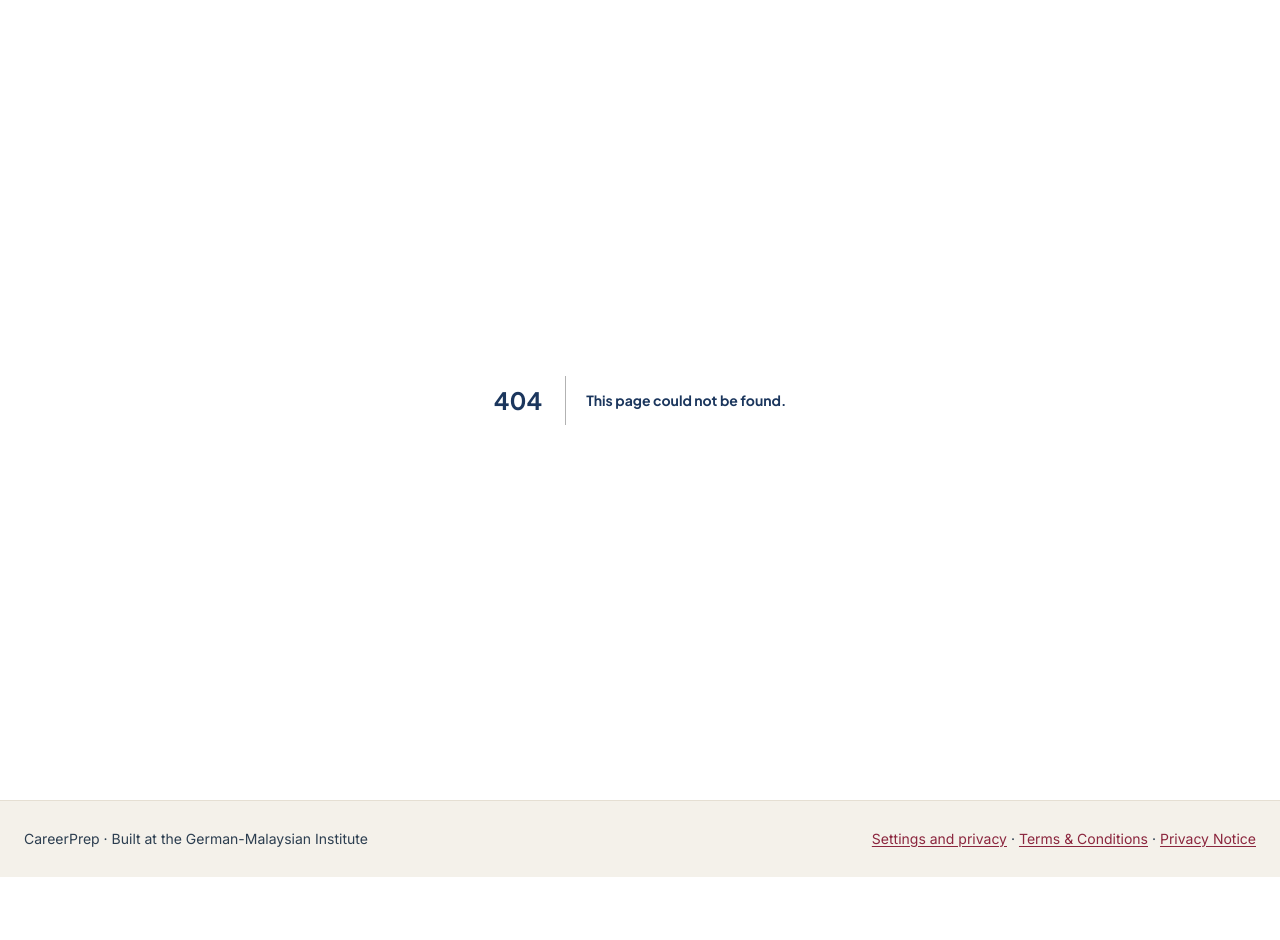
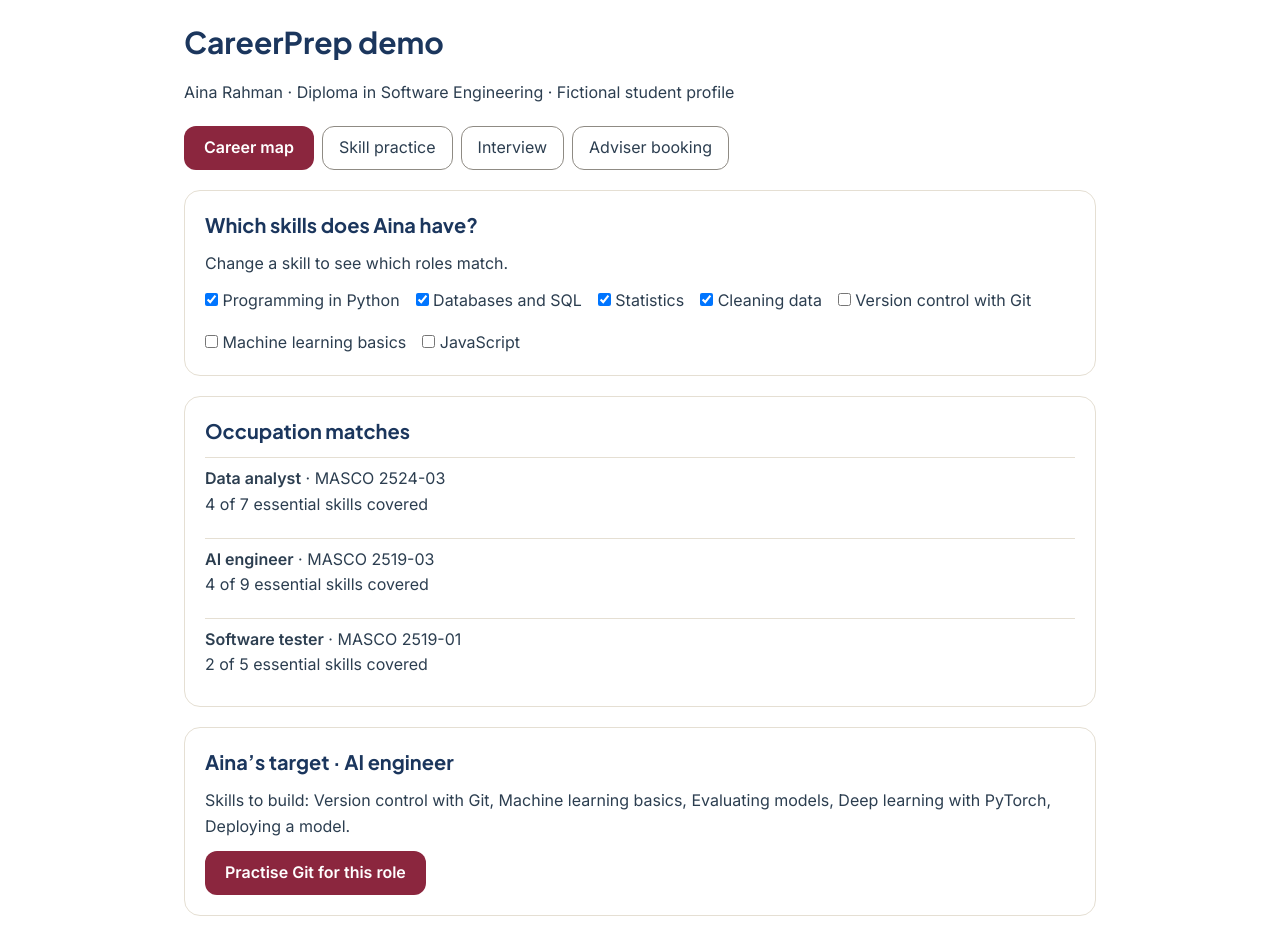
Before and after one commit to muhammadfaizsyahmimohdrohaizad-maker/DSIG-Team-Education-and-Human-Development, a Next.js app: page /careerprep/demo in a window 1280 px wide. Before the commit this address had no page. Shown: the top 940 px of the page. Before the commit the page ends 877 px from the top, so only its background shows below. Built offline with nearby package versions, Linux system fonts and the light colour scheme.

Commit message:
Make a fictional CareerPrep walkthrough available to visitors

```diff
--- /dev/null
+++ b/app/(public)/demo/page.tsx
@@ -0,0 +1,41 @@
+"use client";
+
+import { useState } from "react";
+import Link from "next/link";
+import roles from "@/content/reference/occupations.json";
+import skills from "@/content/reference/skills.json";
+import git from "@/content/lessons/git.json";
+import interview from "@/content/interview/2519-03.json";
+import { Panel, WorkspacePage } from "@/components/workspace-page";
+
+const stages = ["Career map", "Skill practice", "Interview", "Adviser booking"];
+const button = "min-h-11 rounded-button bg-maroon px-5 font-semibold text-white";
+const labels = new Map(skills.map(skill => [skill.key, skill.label_en]));
+const starter = ["python", "sql", "statistics", "data-cleansing"];
+const question = git.check[0]!;
+const prompt = interview.questions[0]!;
+
+export default function Demo() {
+  const [step, setStep] = useState(0);
+  const [known, setKnown] = useState(starter);
+  const [choice, setChoice] = useState("");
+  const [answer, setAnswer] = useState("");
+  const [review, setReview] = useState(false);
+  const [time, setTime] = useState("Tuesday at 10 am");
+  const [booked, setBooked] = useState(false);
+  const ranked = roles.map(role => ({role, covered:role.essential_skills.filter(s=>known.includes(s))}))
+    .sort((a,b)=>b.covered.length/b.role.essential_skills.length-a.covered.length/a.role.essential_skills.length);
+  const role = roles[0]!;
+  const missingPoint = prompt.rubric.keyPoints.find(point=>!point.words.some(word=>answer.toLowerCase().includes(word.toLowerCase())));
+  return <WorkspacePage title="CareerPrep demo">
+    <p>Aina Rahman · Diploma in Software Engineering · Fictional student profile</p>
+    <nav aria-label="Demo stages" className="flex flex-wrap gap-2">{stages.map((stage,i)=><button key={stage} aria-current={step===i?"step":undefined} onClick={()=>setStep(i)} className={step===i?button:"min-h-11 rounded-button border border-control px-4"}>{stage}</button>)}</nav>
+    {step===0 && <><Panel><h2 className="text-xl">Which skills does Aina have?</h2><p>Change a skill to see which roles match.</p>
+      <div className="flex flex-wrap gap-4">{[...starter,"git","machine-learning","javascript"].map(s=><label key={s}><input type="checkbox" checked={known.includes(s)} onChange={()=>setKnown(known.includes(s)?known.filter(k=>k!==s):[...known,s])}/> {labels.get(s)}</label>)}</div></Panel>
+      <Panel><h2 className="text-xl">Occupation matches</h2>{ranked.slice(0,3).map(({role:r,covered})=><div key={r.code} className="w-full border-t border-hairline py-2"><strong>{r.title_en}</strong> · MASCO {r.code}<p>{covered.length} of {r.essential_skills.length} essential skills covered</p></div>)}</Panel>
+      <Panel><h2 className="text-xl">Aina’s target · {role.title_en}</h2><p>Skills to build: {role.essential_skills.filter(s=>!known.includes(s)).map(s=>labels.get(s)).join(", ") || "All essential skills covered"}.</p><button className={button} onClick={()=>setStep(1)}>Practise Git for this role</button></Panel></>}
+    {step===1 && <Panel><h2 className="text-xl">{git.lessons[0]!.title}</h2><ul className="pl-5">{git.lessons[0]!.key_points.map(p=><li key={p}>{p}</li>)}</ul><h3>Quick check</h3><p>{question.prompt}</p>{question.options.map(o=><label key={o.id}><input type="radio" name="demo-check" checked={choice===o.id} onChange={()=>setChoice(o.id)}/> {o.text}</label>)}{choice && <p role="status">{choice===question.answer?"Correct. "+question.explanation:"Try again. Think about which files enter the staging area."}</p>}<button className={button} onClick={()=>setStep(2)}>Try the interview</button></Panel>}
+    {step===2 && <Panel><h2 className="text-xl">AI engineer mock interview</h2><label htmlFor="demo-answer">{prompt.text}</label><textarea id="demo-answer" className="w-full border border-control p-3" rows={4} value={answer} onChange={e=>{setAnswer(e.target.value);setReview(false)}}/><button disabled={!answer.trim()} className={button+" disabled:opacity-50"} onClick={()=>setReview(true)}>Review my answer</button>{review && <p role="status">{missingPoint?"Expand on this point: "+missingPoint.point:"You covered the key points. Give a concrete example using two tables."}</p>}<button onClick={()=>setStep(3)} className="min-h-11 underline">Talk to an adviser</button></Panel>}
+    {step===3 && <Panel><h2 className="text-xl">Book a practice session</h2><p>Sample adviser · Pn. Nurul Huda. No email or real appointment is created.</p>{booked?<><p role="status">Demo request received for {time} (Malaysia time).</p><button className={button} onClick={()=>setBooked(false)}>Cancel demo request</button></>:<><label>Available time <select value={time} onChange={e=>setTime(e.target.value)}><option>Tuesday at 10 am</option><option>Thursday at 2 pm</option></select></label><button className={button} onClick={()=>setBooked(true)}>Request demo session</button></>}</Panel>}
+    <Link href="/">Back to CareerPrep</Link></WorkspacePage>;
+}
--- a/app/(public)/page.tsx
+++ b/app/(public)/page.tsx
@@ -50,7 +50,7 @@ export default function HomePage() {
             </p>
             <div className="flex flex-wrap gap-3">
               <ButtonLink href="/sign-up" size="large">Get started</ButtonLink>
-              <ButtonLink href="#how" variant="on-navy" size="large">See how it works</ButtonLink>
+              <ButtonLink href="/demo" variant="on-navy" size="large">Try the demo</ButtonLink>
             </div>
             <p className="m-0 text-[15px] text-cream">Free for students · You choose what&apos;s shared</p>
           </div>
--- a/app/(student)/map/page.tsx
+++ b/app/(student)/map/page.tsx
@@ -8,7 +8,10 @@ import { setTarget } from "@/features/matches/actions";
 export default async function Page() {
   const user = await currentUser();
   if (!user) redirect("/sign-in");
-  const data = await loadAboutYou(user.id);
+  const data = await loadAboutYou(user.id).catch((error: unknown) => {
+    if (error instanceof Error && error.message.includes("Invalid schema: ref")) redirect("/demo");
+    throw error;
+  });
   async function choose(form: FormData) {
     "use server";
     const result = await setTarget({ code: form.get("code") });
```
